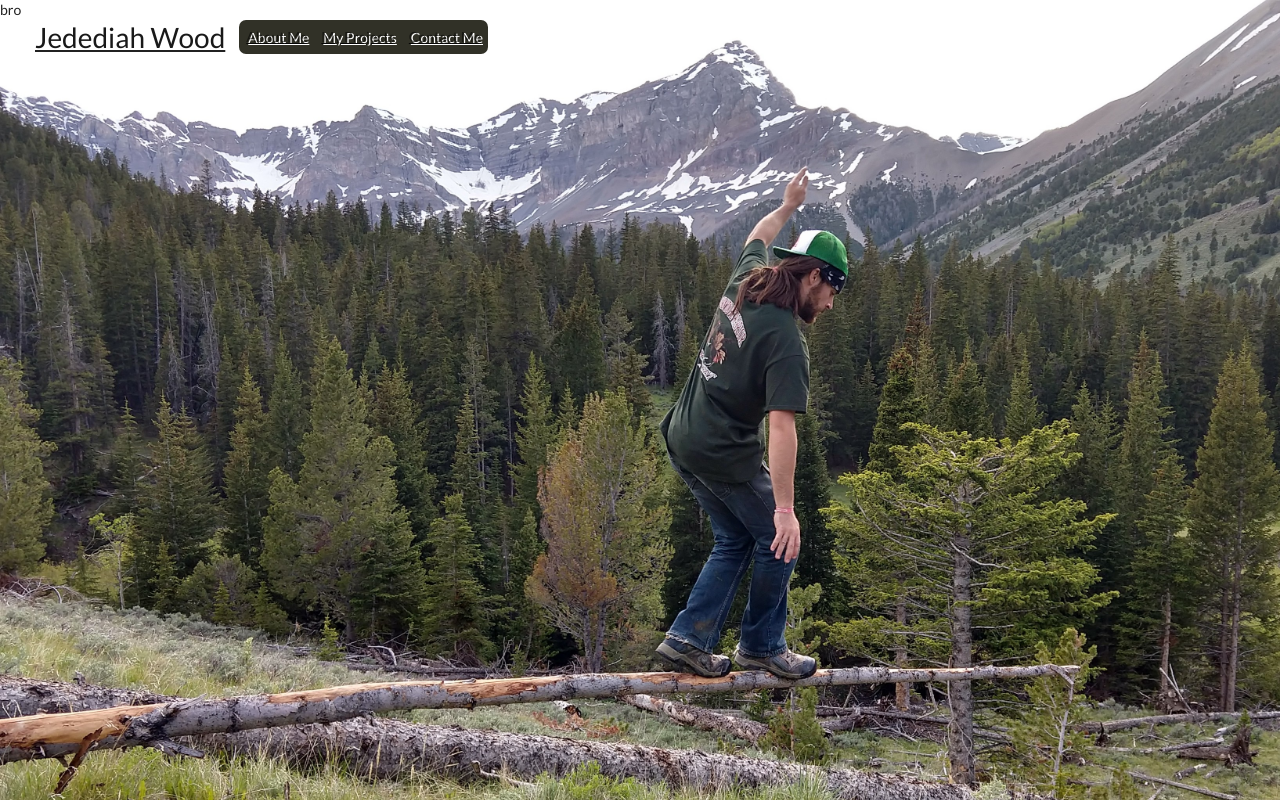
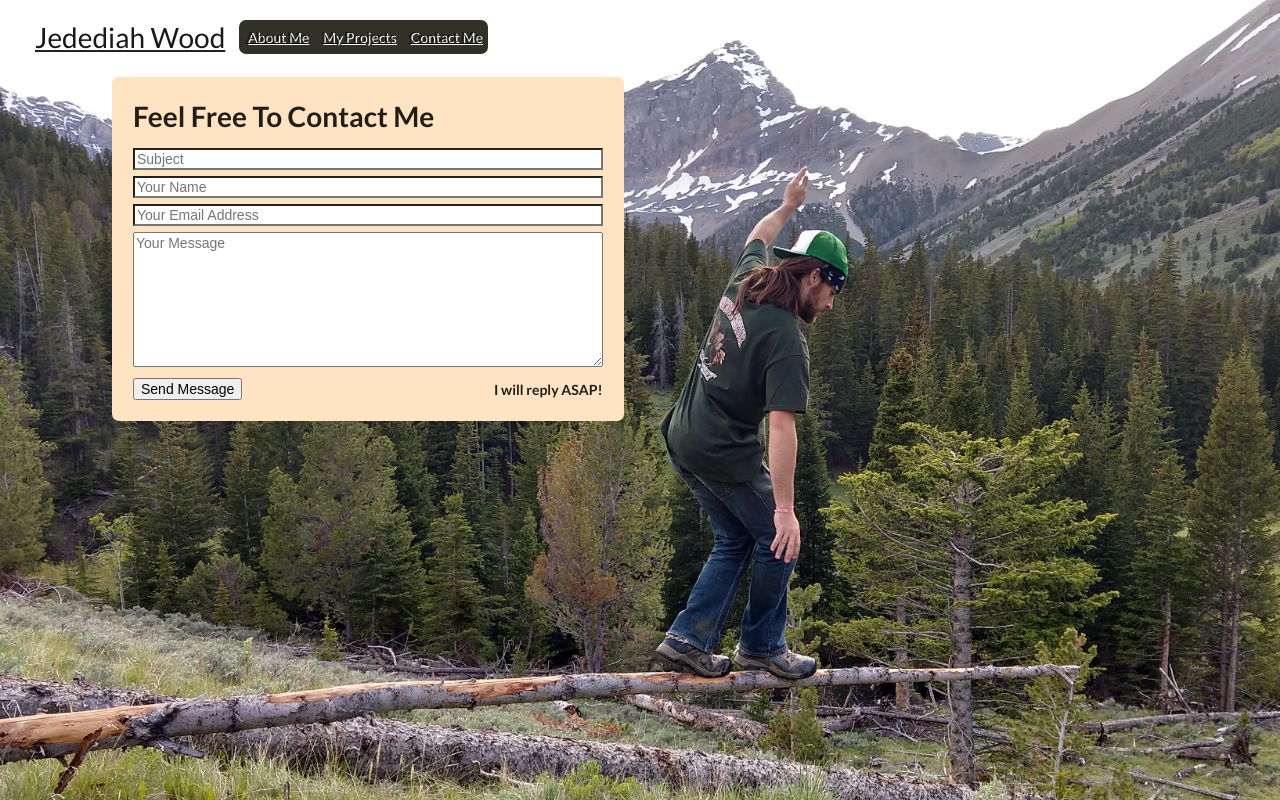
Before and after one commit to jedCode28/Portafolio-, a React (Create React App) app: page /contact in a window 1280 px wide. Built offline with nearby package versions, Linux system fonts and the light colour scheme.

Commit message:
contact form and project cards done

```diff
--- a/package.json
+++ b/package.json
@@ -7,6 +7,7 @@
     "@testing-library/react": "^11.1.0",
     "@testing-library/user-event": "^12.1.10",
     "bootstrap": "^5.0.0",
+    "emailjs-com": "^2.6.4",
     "react": "^17.0.2",
     "react-bootstrap": "^1.5.2",
     "react-dom": "^17.0.2",
--- a/src/App.css
+++ b/src/App.css
@@ -14,6 +14,53 @@
   }
 }
 
+.emailForm {
+  /* margin-top: 7em;
+  margin-left: 8em;
+  padding: 1em; */
+  /* background-color: bisque; */
+  width: 111% !important;
+  /* margin: 5px; */
+}
+
+.innerForm {
+  /* max-width: 50% !important; */
+}
+
+.formControl {
+  width: 90%;
+  margin-bottom: 6px;
+  /* margin: 5px; */
+  /* margin-top: 5px; */
+  /* margin: 1em; */
+}
+
+.formTop {
+  width: 40%;
+  background-color: bisque;
+  padding: 1.5em;
+  margin-top: 5.5em;
+  margin-left: 8em;
+  border-radius: 7px;
+  /* margin: 5px; */
+}
+
+.formButton {
+  /* text-align: center; */
+  /* margin-top: 5px; */
+}
+
+#asap {
+  float: right;
+  margin-top: 3px;
+  max-width: 400px;
+  /* left: 10px; */
+}
+
+.asapForm {
+  width: 90%;
+}
+
 .navclass {
   color: black;
   /* background-color: rgba(114, 115, 135, 1) !important; */
@@ -28,6 +75,15 @@
   margin-top: 5.5em !important;
   margin: 2em;
   border-radius: 7px !important;
+  background-color: bisque;
+}
+
+/* .list-group-flush.list-group {
+  background-color: inherit;
+} */
+
+#listCard1 {
+  background-color: bisque !important;
 }
 
 .card2body {
@@ -91,6 +147,8 @@
   color: #61dafb;
 }
 
+
+
 .App-background-image{
   background-image: url("https://static9.depositphotos.com/1010826/1179/v/600/depositphotos_11791918-stock-illustration-tower-cranes.jpg");
   background-position: 'center';
--- a/src/components/NavBar.js
+++ b/src/components/NavBar.js
@@ -5,7 +5,8 @@ import '../App.css';
 const NavBar = () => {
   return(
     <div style={{width: '500px', textShadow: '2px 1px white'}}>
-      <Navbar className="nav-class" bg="green" fixed="top" style={{width: '650px', padding: '10px', margin: '10px', color: 'white !important', textDecoration: 'underline', marginLeft: '25px'}}>
+      <Navbar className="naveen" bg="green" fixed="top" style={{width: '650px', padding: '10px',
+      margin: '10px', color: 'white !important', textDecoration: 'underline', marginLeft: '25px'}}>
       {/* can change from fixed to ^^^sticky on bootstrap website for navbar  */}
         <Navbar.Brand href="/" style={{fontSize: '2rem', textShadow: '1px 1px white !important'}}>Jedediah Wood</Navbar.Brand>
         {/* <Navbar.Toggle aria-controls="basic-navbar-nav" /> */}
--- a/src/pages/ContactMe.js
+++ b/src/pages/ContactMe.js
@@ -1,6 +1,47 @@
+import emailjs from "emailjs-com";
+import React from 'react';
+import '../App.css';
+
+const ContactMe = () => {
+  const sendEmail = (e) => {
+    e.preventDefault();
+
+    emailjs.sendForm('service_vegfs7l', 'template_iqd0hli', e.target, 'user_uJk94mnrPJx66EYU5TG7w')
+      .then((result) => {
+          console.log(result.text);
+      }, (error) => {
+          console.log(error.text);
+      });
+      e.target.reset();
+  }
 
 
-const ContactMe = () => {
-  return "bro"
+  return(
+    <div className="formTop">
+      <div className="emailForm">
+        <h1>Feel Free To Contact Me</h1>
+        <form onSubmit={sendEmail}>
+          <div className="formMid">
+            <div className="innerForm">
+              <input type="text" className="formControl" placeholder="Subject" name="subject"/>
+            </div>
+            <div className="innerForm">
+              <input type="text" className="formControl" placeholder="Your Name" name="name"/>
+            </div>
+            <div className="innerForm">
+              <input type="email" className="formControl" placeholder="Your Email Address" name="email"/>
+            </div>
+            <div className="innerForm">
+              <textarea className="formControl" id="" cols="30" rows="8" placeholder="Your Message" name="message"></textarea>
+            </div>
+            <div className="asapForm">
+              <input type="submit" className="formButton" value="Send Message"></input>
+              <h5 id="asap">I will reply ASAP!</h5>
+            </div>
+          </div>
+        </form>
+      </div>
+    </div>
+  )
 }
 export default ContactMe;
--- a/src/pages/Home.js
+++ b/src/pages/Home.js
@@ -10,7 +10,7 @@ const Home = () => {
   return(
     <div className="homie">
       <h2 style={{display:'flex', justifyContent: 'space-around',
-      marginBottom: '12px', backgroundColor: '#313127', color:'white', borderRadius: '7px'}}>Welcome to My Web Page!</h2>
+      marginBottom: '12px', backgroundColor: 'bisque', color:'black', borderRadius: '7px'}}>Welcome to My Web Page!</h2>
       {/* <img alt="Jed's Picture" src={profpic}></img> */}
   <Carousel>
   <Carousel.Item>
--- a/src/pages/Jects.js
+++ b/src/pages/Jects.js
@@ -14,9 +14,9 @@ const Jects = () => {
             </Card.Text>
         </Card.Body>
       <ListGroup className="list-group-flush">
-        <ListGroupItem >Technologies Used:</ListGroupItem>
-        <ListGroupItem>Back-End: Ruby, Ruby/Rails & PostgreSQL/SQL</ListGroupItem>
-        <ListGroupItem>Front-End: Javascript, React, CSS3, HTML5, Bootstrap & Semantic-ui</ListGroupItem>
+        <ListGroupItem id="listCard1">Technologies Used:</ListGroupItem>
+        <ListGroupItem id="listCard1">Back-End: Ruby, Ruby/Rails & PostgreSQL/SQL</ListGroupItem>
+        <ListGroupItem id="listCard1">Front-End: Javascript, React, CSS3, HTML5, Bootstrap & Semantic-ui</ListGroupItem>
       </ListGroup>
       <Card.Body>
         <Card.Link href="http://streaks-app.herokuapp.com/" style={{float: 'right'}}>Link To Application</Card.Link>
@@ -45,7 +45,7 @@ const Jects = () => {
         </div>
       </Card.Body>
       <ListGroup className="list-group-flush">
-        <ListGroupItem style={{fontSize: 'large'}}>Perhaps YOUR'S ? ?</ListGroupItem>
+        <ListGroupItem style={{fontSize: 'large'}} id="listCard1">Perhaps YOUR'S ? ?</ListGroupItem>
       </ListGroup>
       <Card.Body className='soon'>
       <i class="github icon"></i>
```
Also changed, not shown: 1 other file (tests, documents, lock files or other folders).
